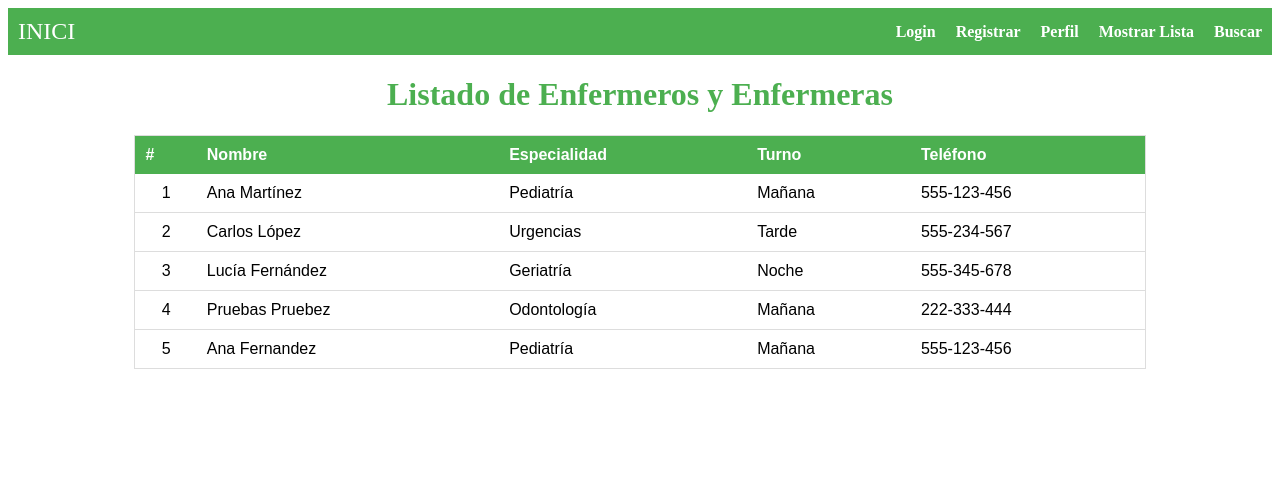
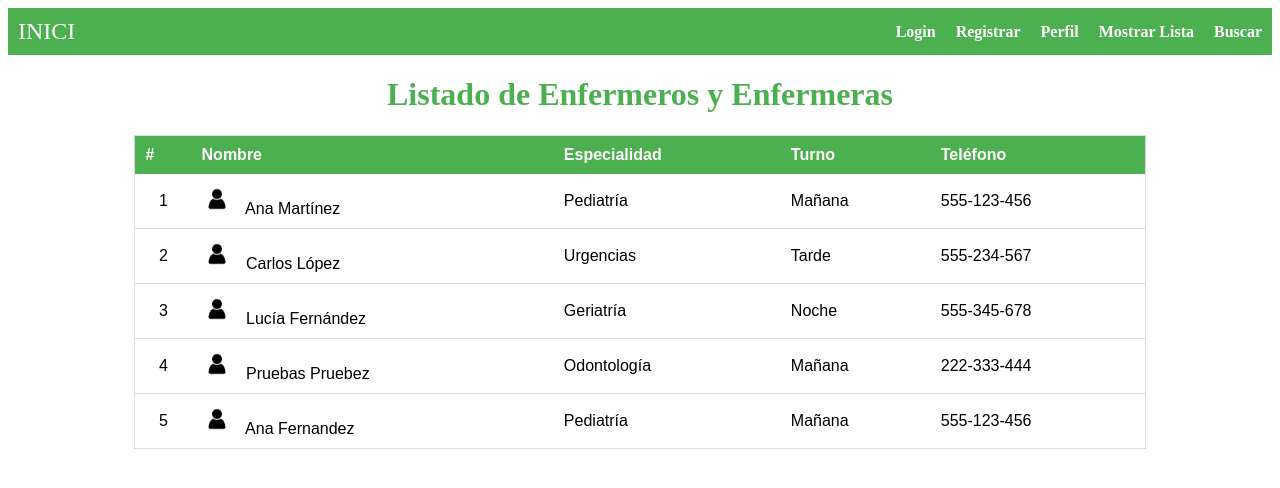
Before and after one commit to perezadria00/angular-grupal, an Angular app: page /listado in a window 1280 px wide. Shown: the top 488 px of the page. Built offline with nearby package versions, Linux system fonts and the light colour scheme.

Commit message:
# Subir imagenes en listado

```diff
--- a/src/app/listado-enfermeros/listado-enfermeros.component.html
+++ b/src/app/listado-enfermeros/listado-enfermeros.component.html
@@ -13,10 +13,20 @@
   <tbody>
     <tr *ngFor="let enfermero of enfermeros; let i = index" style="border-bottom: 1px solid #ddd;">
       <td style="padding: 10px; text-align: center;">{{ i + 1 }}</td>
-      <td style="padding: 10px;">{{ enfermero.nombre }}</td>
+      <td style="padding: 10px;">
+        <!-- Imagen usando la URL de imgPerfil -->
+        <img
+        [src]="'assets/images/prueba.jpg'"
+        alt="Perfil de {{ enfermero.nombre }}"
+        style="width: 30px; height: 30px; border-radius: 50%; margin-right: 10px;"
+      />
+
+        {{ enfermero.nombre }}
+      </td>
       <td style="padding: 10px;">{{ enfermero.especialidad }}</td>
       <td style="padding: 10px;">{{ enfermero.turno }}</td>
       <td style="padding: 10px;">{{ enfermero.telefono }}</td>
     </tr>
   </tbody>
+
 </table>
--- a/src/app/listado-enfermeros/listado-enfermeros.component.ts
+++ b/src/app/listado-enfermeros/listado-enfermeros.component.ts
@@ -29,6 +29,7 @@ export class ListadoEnfermerosComponent implements OnInit {
           especialidad: enfermero.especialidad,
           turno: enfermero.turno,
           telefono: enfermero.telefono,
+          imgPerfil: (enfermero as any)['img-perfil'] // Solución para propiedades con guiones
         }));
       },
       (error) => {
@@ -37,4 +38,5 @@ export class ListadoEnfermerosComponent implements OnInit {
       }
     );
   }
+
 }
--- a/src/app/models/enfermeros.model.ts
+++ b/src/app/models/enfermeros.model.ts
@@ -5,4 +5,5 @@ export interface Enfermero {
     especialidad: string;
     turno: string;
     telefono: string;
+    imgPerfil?: string; // Añadimos imgPerfil como opcional
   }
```
